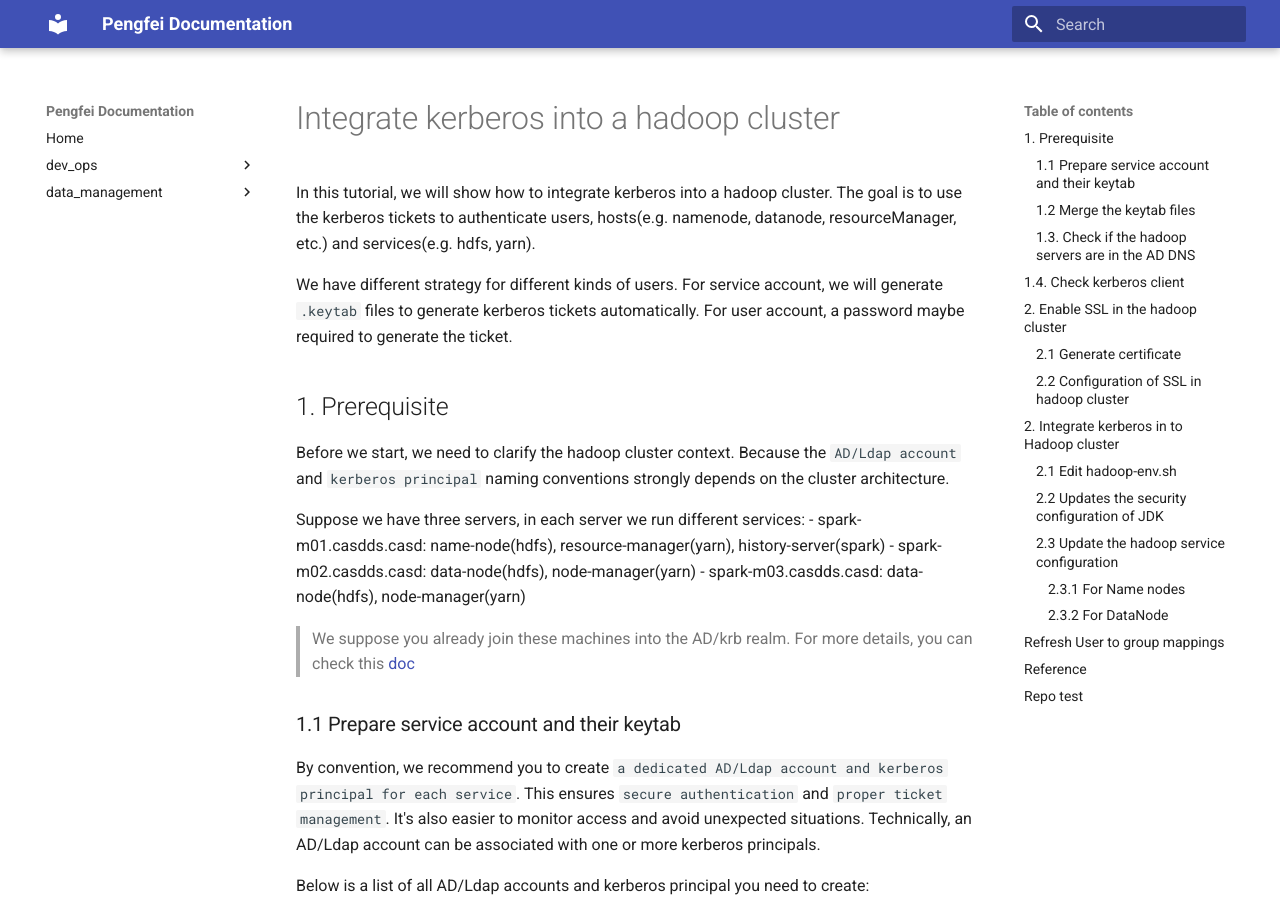
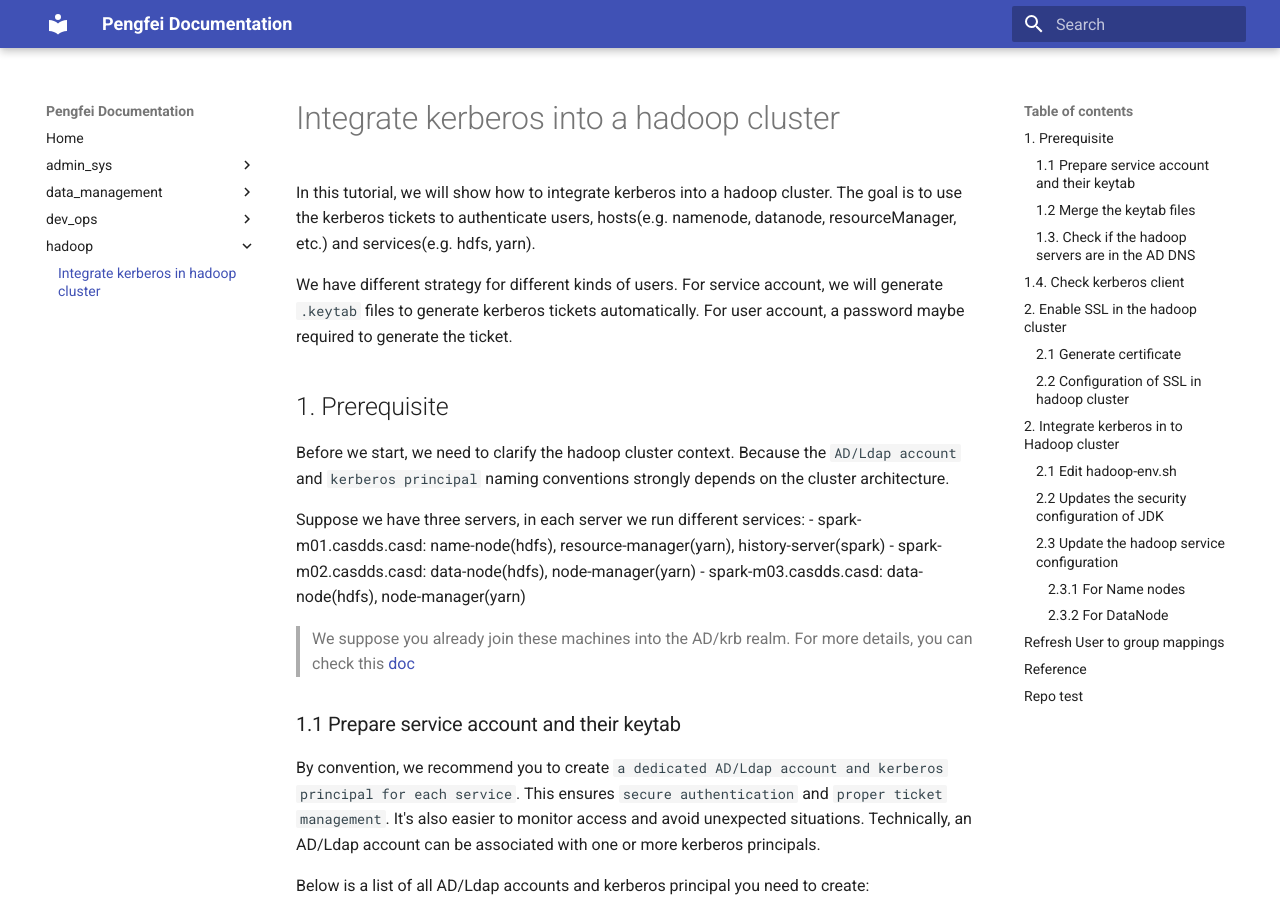
Before and after one commit to pengfei99/doc_center, an MkDocs documentation site: the page built from docs/hadoop/Integrate_kerberos_in_hadoop_cluster.md, in a window 1280 px wide and 900 px high. Built offline with MkDocs 1.6.1 and Material for MkDocs 9.7.7, drawn with Linux system fonts in a browser that asks for light colours; some of the changed lines change nothing that is shown.

Commit message:
update nav

```diff
--- a/mkdocs.yml
+++ b/mkdocs.yml
@@ -18,9 +18,32 @@
 
 nav:
   - Home: index.md
+  - admin_sys:
+      - os_setup:
+          - server language support: adminsys/os_setup/01.Lang_support.md
+          - debian backports repo: adminsys/os_setup/02.Add_debian_backports_repo.md
+          - debian server rdp access: adminsys/os_setup/03.Remote_Desktop_access.md
+          - debian server security update automation: adminsys/os_setup/05.Debian_security_update_automation.md
+          - debian server accept private ca cert: adminsys/os_setup/06.Accept_private_ca_certificate.md
+          - Configure a shared folder in debian: adminsys/os_setup/07.Setup_shared_folder.md
+          - Migrate debian 11 to 13: adminsys/os_setup/08.Debian_upgrade.md
+          - Use postfix to sendmail: adminsys/os_setup/Install_configure_Postfix_to_sendmail.md
+          - auto_config:
+              - ansible:
+                   - ansible roles: adminsys/os_setup/auto_config/ansible/ansible_roles.md
+          - security:
+              - Summary: adminsys/os_setup/security/README.md
+              - Configure_ssh_local_account: adminsys/os_setup/security/01.Configure_ssh_local_account.md
+              - Configure_ssh_pam_ldap: adminsys/os_setup/security/02.Configure_ssh_pam_ldap.md
+              - Configure ssh sssd ldap: adminsys/os_setup/security/03.Configure_ssh_sssd_ldap.md
+              - Configure_ssh_sssd_ad: adminsys/os_setup/security/04.Configure_ssh_pam_sssd_ad_en.md
+              - Static_uid_gid_integration_in_sssd: adminsys/os_setup/security/05.Static_uid_gid_integration_in_sssd.md
+              - Configure_ssh_sssd_kerberos_linux: adminsys/os_setup/security/06.Configure_ssh_sssd_kerberos_linux.md
+  - data_management:
+      - Tuning: data_management/tuning.md
+      - FAQ: data_management/faq.md
   - dev_ops:
       - Installation: devops/install.md
       - Configuration: devops/config.md
-  - data_management:
-      - Tuning: data_management/tuning.md
-      - FAQ: data_management/faq.md
+  - hadoop:
+      - Integrate kerberos in hadoop cluster: hadoop/Integrate_kerberos_in_hadoop_cluster.md
```
